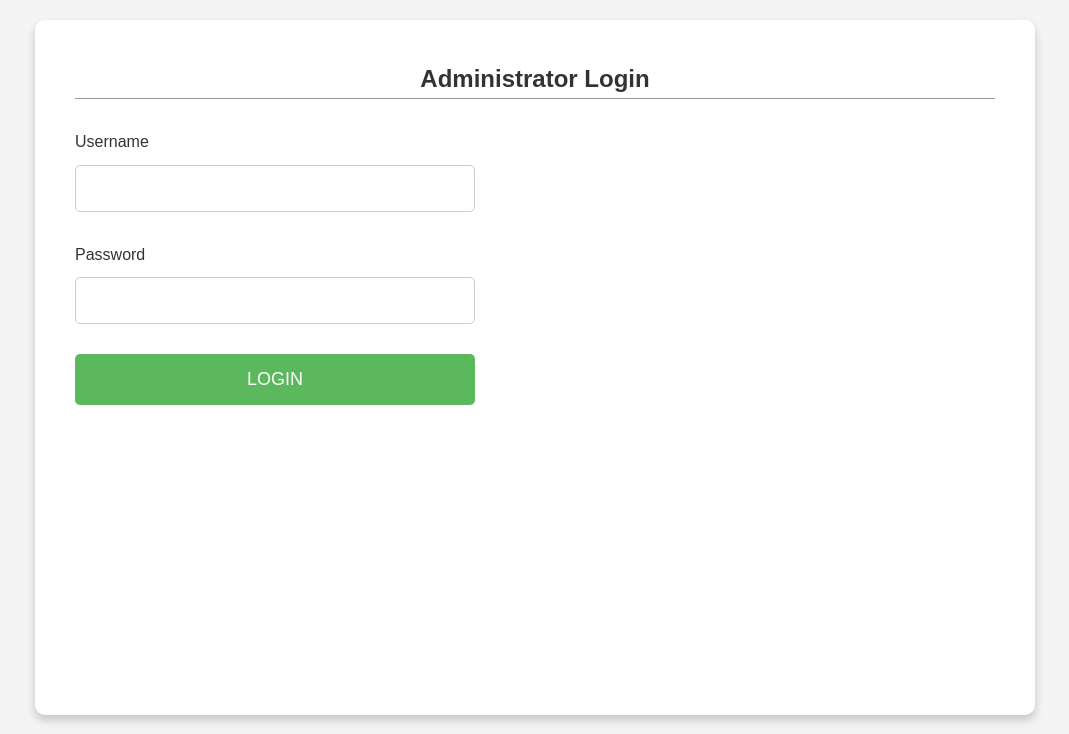
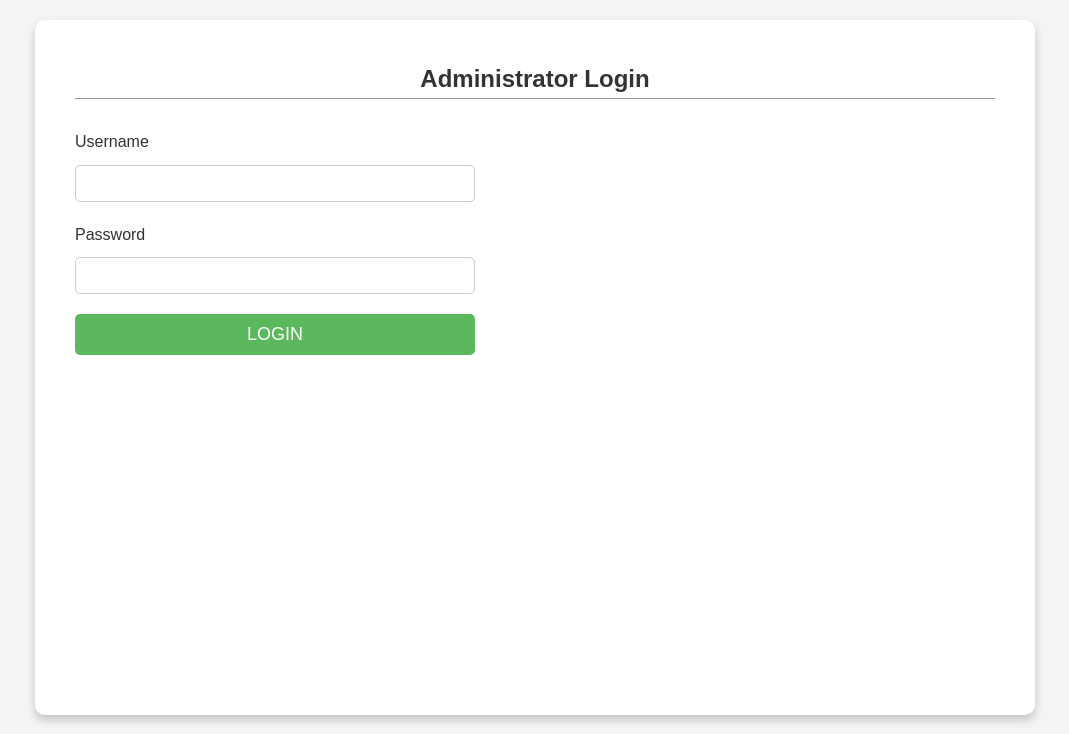
Before and after one commit to gerardl/software-engineering-final, a Flask app: page /admin in a window 1280 px wide. Shown: the part 66-800 px from the top of the page, without its empty margins (105-1174 px from the left). Run offline with Flask 3, Linux system fonts and the light colour scheme.

Commit message:
tighten spacing

```diff
--- a/static/style.css
+++ b/static/style.css
@@ -63,7 +63,7 @@ body, html {
 }
 
 .input-group {
-    margin-bottom: 30px;
+    margin-bottom: 20px;
 }
 
 .input-group label {
@@ -74,7 +74,7 @@ body, html {
 .input-group input {
     width: 100%;
     max-width: 400px;
-    padding: 15px;
+    padding: 10px;
     border: 1px solid #ccc;
     border-radius: 5px;
 }
@@ -82,7 +82,7 @@ body, html {
 button {
     width: 100%;
     max-width: 400px;
-    padding: 15px;
+    padding: 10px;
     border: none;
     background-color: #5cb85c;
     color: #fff;
```
